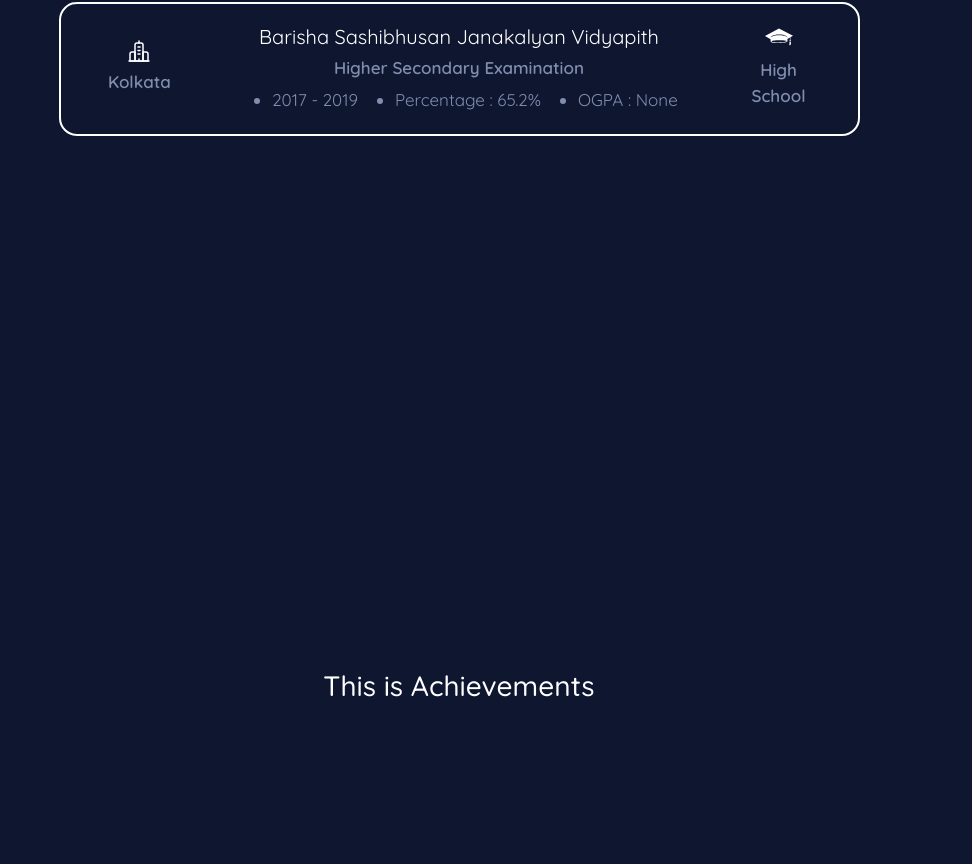
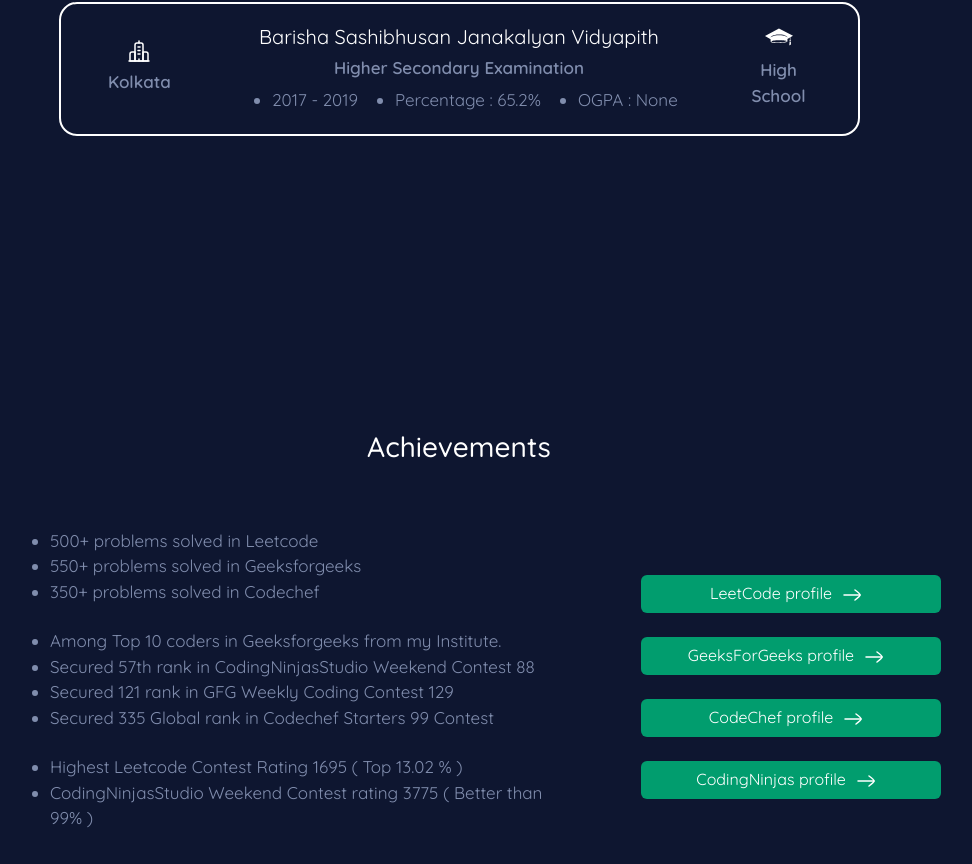
Before and after one commit to imtiaj-007/my-portfolio, a React (Create React App) app: page / in a window 1280 px wide. Shown: the part 1362-2226 px from the top of the page, without its empty margins (181-1153 px from the left). Built offline with nearby package versions, Linux system fonts and the light colour scheme.

Commit message:
Achievements section completed

```diff
--- a/src/App.css
+++ b/src/App.css
@@ -31,7 +31,7 @@
   color: black;
 }
 
-.home {
+.home, #achievements {
   text-align: left;
 }
 
@@ -77,6 +77,24 @@
   list-style-type: disc;
 }
 
+#achievements .btn {
+  width: 300px;
+  background-color: #019d6e;
+}
+
+#achievements .btn:hover {
+  font-size: 1.01rem;
+  font-weight: 500;
+}
+
+#achievements a {
+  color: white;
+}
+
+#achievements a:hover {
+  color: rgb(0, 0, 0);
+}
+
 .test {
   color: rgb(31, 32, 52);
 }
--- a/src/App.js
+++ b/src/App.js
@@ -5,6 +5,7 @@
 import Home from './components/Home';
 import Navbar from './components/Navbar';
 import Projects from './components/Projects';
+import Skills from './components/Skills';
 
 function App() {
     return (
@@ -13,6 +14,7 @@
             <Home/>
             <Education/>
             <Achievements/>
+            <Skills/>
             <Projects/>
             <Footer/>
         </div>
--- a/src/components/Achievements.js
+++ b/src/components/Achievements.js
@@ -1,10 +1,64 @@
 import React from 'react'
+import arrow from '../images/right-arrow.svg'
+
 
 const Achievements = () => {
     return (
 
-        <div className="container-fluid d-flex" id='achievements' style={{ backgroundColor: "#0e1630", height: "100vh" }}>
-            <h3 className="m-auto">This is Achievements</h3>
+        <div className="container-fluid" id='achievements' style={{ backgroundColor: "#0e1630", height: "100vh", paddingTop: "15vh" }}>
+            <div className="container p-4">
+                <h3 className="text-center mb-5">Achievements</h3>
+                <div className="row g-2 p-3 align-items-center">
+                    <div className="col-1"></div>
+                    <div className="col-6">
+                        <ul>
+                            <li>500+ problems solved in Leetcode</li>
+                            <li>550+ problems solved in Geeksforgeeks</li>
+                            <li>350+ problems solved in Codechef</li><br />
+                            <li>Among Top 10 coders in Geeksforgeeks from my Institute.</li>
+                            <li>Secured 57th rank in CodingNinjasStudio Weekend Contest 88</li>
+                            <li>Secured 121 rank in GFG Weekly Coding Contest 129</li>
+                            <li>Secured 335 Global rank in Codechef Starters 99 Contest</li><br />
+                            <li>Highest Leetcode Contest Rating 1695 ( Top 13.02 % )</li>
+                            <li>CodingNinjasStudio Weekend Contest rating 3775 ( Better than 99% )</li>
+                        </ul>
+                    </div>
+
+                    <div className="col-1"></div>
+                    <div className="col-4 flex-end">
+                        <div className="row flex-column g-4">
+                            <div className="col-sm">
+                                <div className="btn btn-secondary">
+                                    <a target='_blank' rel="noreferrer" href='https://leetcode.com/imtiaj007/'>
+                                        LeetCode profile
+                                        <i className='mx-2'><img src={arrow} alt="arrow" /></i></a>
+                                </div>
+                            </div>
+                            <div className="col-sm">
+                                <div className="btn btn-secondary">
+                                    <a target='_blank' rel="noreferrer" href='https://auth.geeksforgeeks.org/user/imtiaj007/?utm_source=geeksforgeeks&utm_medium=my_profile&utm_campaign=auth_user'>
+                                        GeeksForGeeks profile
+                                        <i className='mx-2'><img src={arrow} alt="arrow" /></i></a>
+                                </div>
+                            </div>
+                            <div className="col-sm">
+                                <div className="btn btn-secondary">
+                                    <a target='_blank' rel="noreferrer" href='https://www.codechef.com/users/imtiaj007'>
+                                        CodeChef profile
+                                        <i className='mx-2'><img src={arrow} alt="arrow" /></i></a>
+                                </div>
+                            </div>
+                            <div className="col-sm">
+                                <div className="btn btn-secondary">
+                                    <a target='_blank' rel="noreferrer" href='https://www.codingninjas.com/studio/profile/imtiaj007'>
+                                        CodingNinjas profile
+                                        <i className='mx-2'><img src={arrow} alt="arrow" /></i></a>
+                                </div>
+                            </div>
+                        </div>
+                    </div>
+                </div>
+            </div>
         </div>
 
     )
--- /dev/null
+++ b/src/components/Skills.js
@@ -0,0 +1,11 @@
+import React from 'react'
+
+const Skills = () => {
+  return (
+    <div>
+
+    </div>
+  )
+}
+
+export default Skills
--- a/src/components/Socials.js
+++ b/src/components/Socials.js
@@ -8,10 +8,10 @@
 const Socials = () => {
     return (
         <div className="row">
-            <div className="col-sm"><a className='item-link' target='_blank' rel="noreferrer" href='https://www.instagram.com/soul.survivor_27/'><i><img src={instagram} alt="instagram" /></i></a></div>
-            <div className="col-sm"><a className='item-link' target='_blank' rel="noreferrer" href='https://twitter.com/imtiaj_007'><i><img src={twitter} alt="twitter" /></i></a></div>
-            <div className="col-sm"><a className='item-link' target='_blank' rel="noreferrer" href='https://github.com/imtiaj-007'><i><img src={github} alt="github" /></i></a></div>
-            <div className="col-sm"><a className='item-link' target='_blank' rel="noreferrer" href='https://www.linkedin.com/in/sk-imtiaj-uddin-b26432254/'><i><img src={linkedin} alt="linkedin" /></i></a></div>
+            <div className="col-sm"><a target='_blank' rel="noreferrer" href='https://www.instagram.com/soul.survivor_27/'><i><img src={instagram} alt="instagram" /></i></a></div>
+            <div className="col-sm"><a target='_blank' rel="noreferrer" href='https://twitter.com/imtiaj_007'><i><img src={twitter} alt="twitter" /></i></a></div>
+            <div className="col-sm"><a target='_blank' rel="noreferrer" href='https://github.com/imtiaj-007'><i><img src={github} alt="github" /></i></a></div>
+            <div className="col-sm"><a target='_blank' rel="noreferrer" href='https://www.linkedin.com/in/sk-imtiaj-uddin-b26432254/'><i><img src={linkedin} alt="linkedin" /></i></a></div>
 
         </div>
     )
```
Also changed, not shown: src/images/right-arrow.svg (added).
